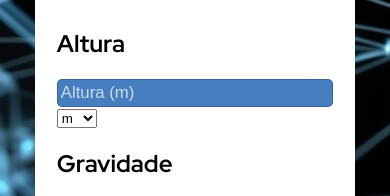
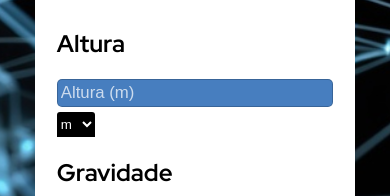
Before and after one commit to mgdev15/fisica_computacional, a plain HTML site: page index.html in a window 390 px wide. Shown: the part 609-805 px from the top of the page. Drawn offline with Linux system fonts and the light colour scheme; a web font is replaced by a local one.

Commit message:
Page Stylesheet

```diff
--- a/style.css
+++ b/style.css
@@ -125,12 +125,6 @@ h1{
     animation: spin 1.4s linear infinite;
 }
 
-@keyframes spin{
-    to{
-        --angle: 360deg;
-    }
-}
-
 .info{
     max-width: fit-content;
     margin: 0px auto 20px;
@@ -157,6 +151,20 @@ h1{
 
 .propriedades input::placeholder{
     color: rgba(255, 255, 255, 0.726);
+}
+
+.propriedades #unidadeMedida{
+    background-color: rgb(0, 0, 0);
+    color: white;
+    border: none;
+    border-top-left-radius: 3px;
+    border-top-right-radius: 3px;
+    padding: 4px 0px;
+}
+
+#unidadeMedida option{
+    background-color: white;
+    color: black;
 }
 
 .resultado{
@@ -231,6 +239,10 @@ h1{
         width: 100%;
     }
 
+    .propriedades #unidadeMedida{
+        margin-top: 5px;
+    }
+
 }
 
 @media screen and (max-width: 470px){
@@ -292,3 +304,9 @@ h1{
     }
 
 }
+
+@keyframes spin{
+    to{
+        --angle: 360deg;
+    }
+}
```
